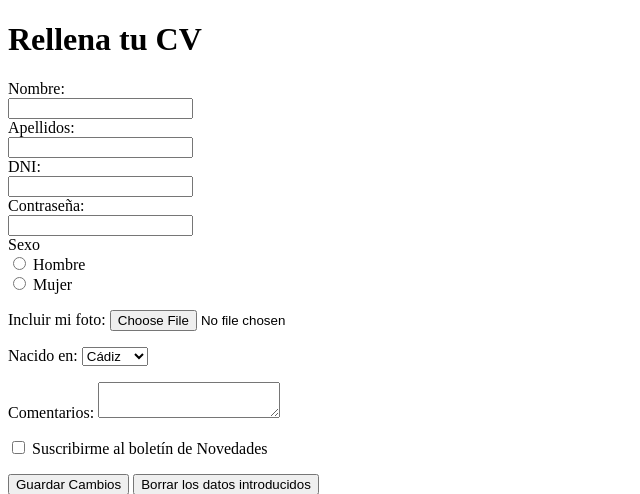
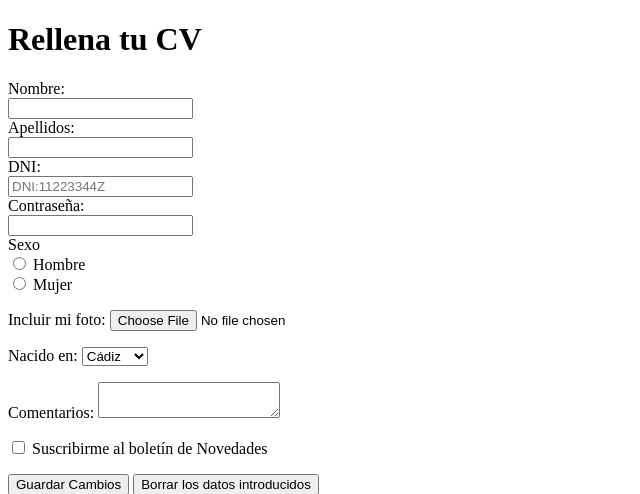
Before and after one commit to CrisJimenez00/Proyectos, a PHP site: page / in a window 1280 px wide. Shown: the top 494 px of the page, without its empty margins (0-640 px from the left). Run offline with PHP 8.4, Linux system fonts and the light colour scheme.

Commit message:
dni válido(obligatorio el resto del curso)

```diff
--- a/practica3CristinaJ/index.php
+++ b/practica3CristinaJ/index.php
@@ -1,5 +1,31 @@
 <?php
 $error_form = false;
+function LetraNIF($dni)
+{
+  return substr("TRWAGMYFPDXBNJZSQVHLCKEO", $dni % 23, 1);
+}
+function dni_bien_escrito($texto)
+{
+  //1º lo pasamos a mayus por si tiene letras se pueda comparar más fácilmente
+  //2º Miramos que el lenght sea 9 y cogemos los primero 8 carácteres para asegurarnos que son números
+  //3º Miramos que el último caracter sea una letra entre A y Z
+
+  return strlen($texto) == 9 && is_numeric(substr($texto, 0, 8)) && substr($texto, -1) >= 'A' && substr($texto, -1) <= 'Z';
+}
+function dni_valido($texto)
+{
+  //comprobamos 1º los números
+  $numero = substr($texto, 0, 8);
+  //comprobamos seguidamente la última letra
+  $letra = substr($texto, -1);
+  //Por último miramos si coinciden la letra introducida y el método creado que crea la letra
+  $valido = LetraNIF($numero) == $letra;
+  //Se devuelve el booleano
+  return $valido;
+
+  //Otra forma de hacerlo
+  // return LetraNIF(substr($texto,0,8))==substr($texto,-1);
+}
 
 //Se comrpueban errores
 if (isset($_POST["btnGuardar"])) {
@@ -7,9 +33,10 @@ if (isset($_POST["btnGuardar"])) {
   $error_nombre = $_POST["nombre"] == "";
   $error_apellidos = $_POST["apellidos"] == "";
   $error_clave = $_POST["clave"] == "";
+  $error_dni = $_POST["dni"] == "" || !dni_bien_escrito(strtoupper($_POST["dni"])) || !dni_valido(strtoupper($_POST["dni"]));
   $error_sexo = !isset($_POST["sexo"]);
   $error_comentarios = $_POST["comentarios"] == "";
-  $error_form = $error_nombre || $error_apellidos || $error_clave || $error_sexo || $error_comentarios;
+  $error_form = $error_nombre || $error_apellidos || $error_clave || $error_dni || $error_sexo || $error_comentarios;
 }
 //resetea el formulario como si fuera desde 0
 if (isset($_POST["btnBorrar"])) {
--- a/practica3CristinaJ/vistas/vista_formulario.php
+++ b/practica3CristinaJ/vistas/vista_formulario.php
@@ -43,7 +43,22 @@
             </br>
             <label for="dni">DNI:</label>
             </br>
-            <input type="text" name="dni" id="dni" />
+            <input type="text" name="dni" id="dni" placeholder="DNI:11223344Z" value="<?php
+                                                                                        if (isset($_POST["dni"])) {
+                                                                                            echo $_POST["dni"];
+                                                                                        }
+                                                                                        ?>" />
+            <?php
+            if (isset($_POST["btnGuardar"]) && $error_dni) {
+                if ($_POST["dni"] == "") {
+                    echo "<span class='error'>No puede dejar el campo vacío</span>";
+                } else if (!dni_bien_escrito(strtoupper($_POST["dni"]))) {
+                    echo "<span class='error'>El DNI no está bien escrito</span>";
+                } else {
+                    echo "<span class='error'>DNI no válido</span>";
+                }
+            }
+            ?>
             </br>
             <label for="clave">Contraseña:</label>
             </br>
```
